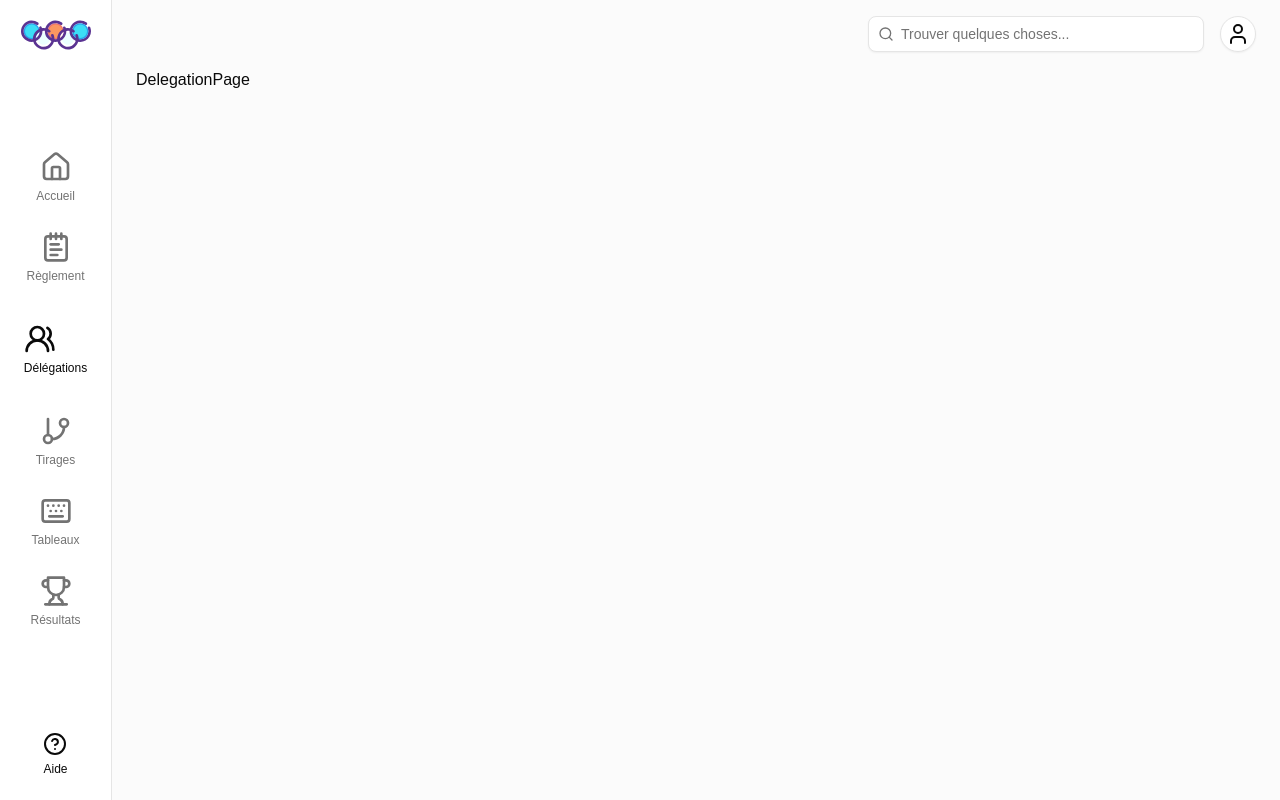
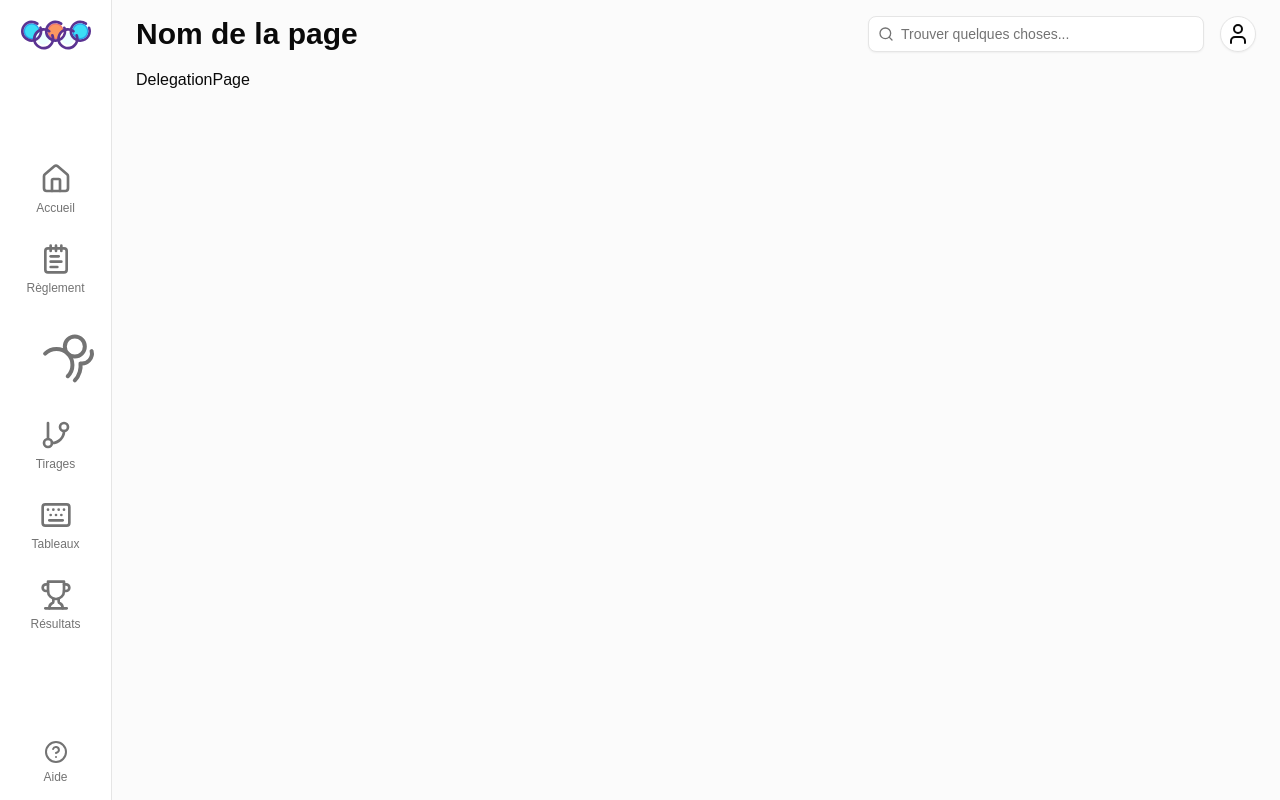
Before and after one commit to hernaval/jdraw, a Next.js app: page /board/delegation in a window 1280 px wide. Built offline with nearby package versions, Linux system fonts and the light colour scheme.

Commit message:
HER-14-16-apply-style-when-menu-is-active

```diff
--- a/components/layouts/header.tsx
+++ b/components/layouts/header.tsx
@@ -38,7 +38,7 @@ const Header = () => {
           </nav>
         </SheetContent>
       </Sheet>
-
+      <h1 className='text-3xl font-bold'>Nom de la page</h1>
       <div className='relative ml-auto flex-1 md:grow-0'>
         <Search className='absolute left-2.5 top-2.5 h-4 w-4 text-muted-foreground' />
         <Input
--- a/components/layouts/sidebar-item.tsx
+++ b/components/layouts/sidebar-item.tsx
@@ -1,3 +1,4 @@
+import { cn } from '@/lib/utils'
 import { SidebarItemProps } from '@/types/SidebarItemProps'
 import Link from 'next/link'
 import React from 'react'
@@ -11,14 +12,19 @@ const SidebarItem: React.FC<SidebarItemProps & { isActive: boolean }> = ({
   return (
     <Link
       href={to}
-      className={
-        isActive
-          ? ''
-          : 'group flex flex-col h-8 w-8 shrink-0 items-center justify-center text-muted-foreground transition-colors hover:text-foreground md:h-8 md:w-8'
-      }>
-      <div>{icon}</div>
-      <div>
-        <span className='text-xs'>{label}</span>
+      className={cn(
+        isActive && ' my-2 ',
+        'group flex flex-col h-8 w-8 shrink-0 items-center justify-center text-muted-foreground transition-colors hover:text-foreground md:h-8 md:w-8'
+      )}>
+      <div
+        className={cn(
+          isActive &&
+            'transition-transform duration-300 rotate-45 scale-150 translate-x-4 mb-2'
+        )}>
+        {icon}
+      </div>
+      <div className={cn(isActive && 'hidden')}>
+        <span className='text-xs '>{label}</span>
       </div>
     </Link>
   )
--- a/components/layouts/sidebar.tsx
+++ b/components/layouts/sidebar.tsx
@@ -30,7 +30,12 @@ const Sidebar = () => {
 
       <div>
         <nav className='mt-auto flex flex-col items-center gap-4 px-2 sm:py-5'>
-          <SidebarItem to='/' label='Aide' icon={<HelpCircle />} isActive />
+          <SidebarItem
+            to='/'
+            label='Aide'
+            icon={<HelpCircle />}
+            isActive={false}
+          />
         </nav>
       </div>
     </aside>
```
